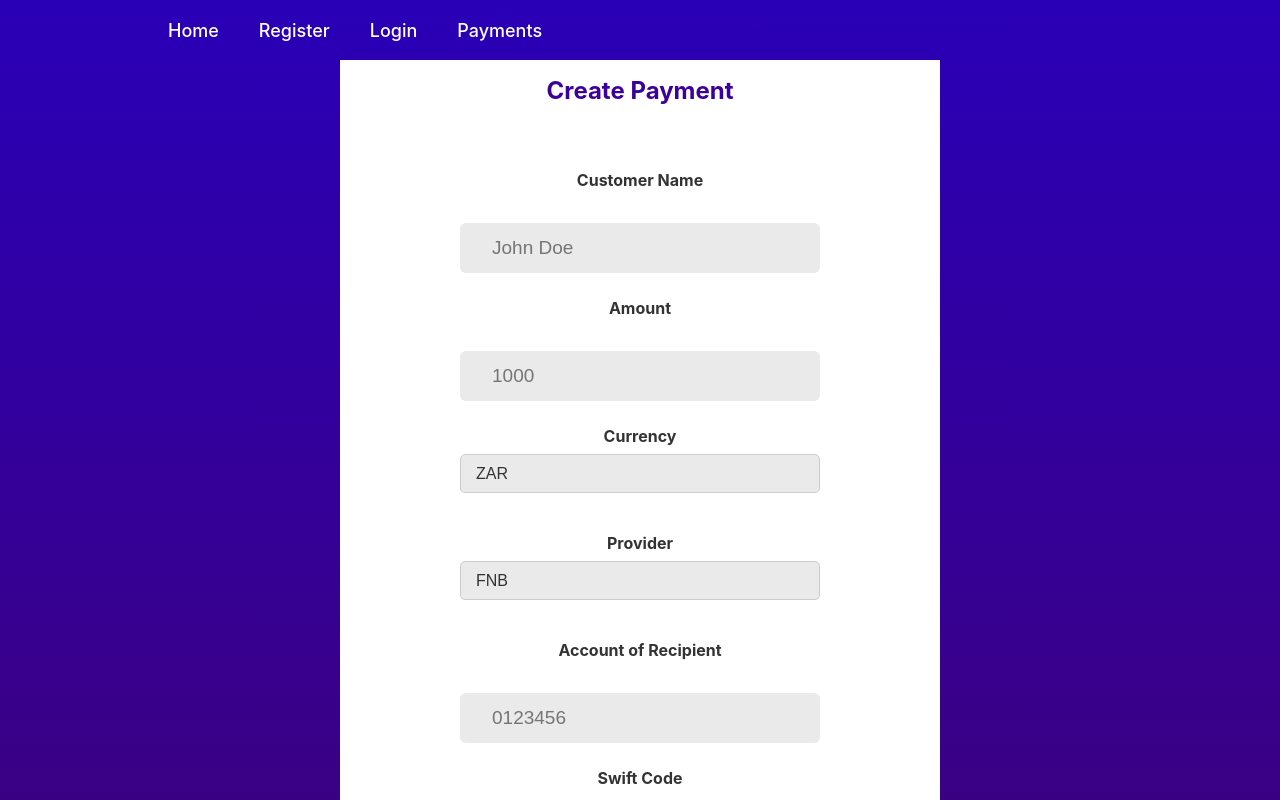
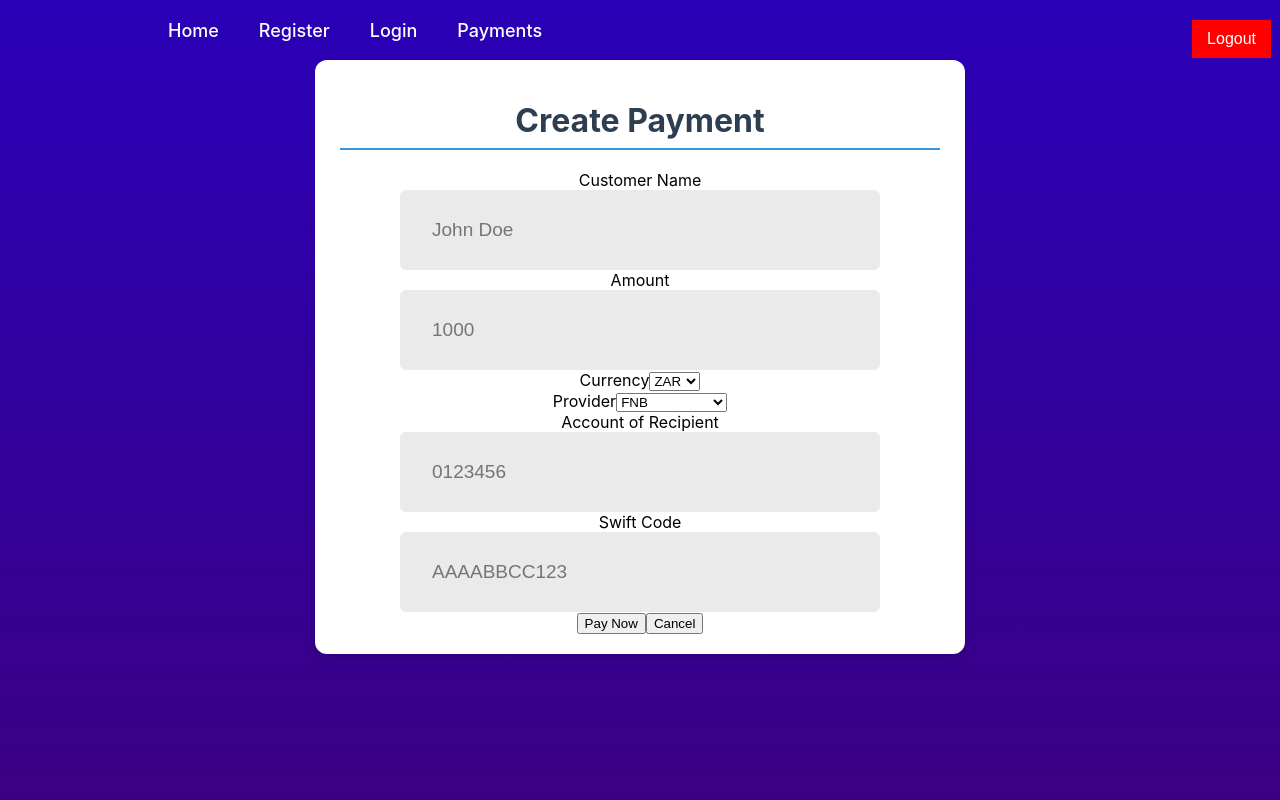
Before and after one commit to ST10092095/apds7311-part-2-mtm-soultions, a React (Create React App) app in the folder APDS7311_POE_Task2_MTM_Solutions_Gr2/frontend/: page /create in a window 1280 px wide. Shown: the top 800 px of the page. Built offline with nearby package versions, Linux system fonts and the light colour scheme.

Commit message:
Implemented Logout Button

```diff
--- a/APDS7311_POE_Task2_MTM_Solutions_Gr2/frontend/src/components/Navbar.css
+++ b/APDS7311_POE_Task2_MTM_Solutions_Gr2/frontend/src/components/Navbar.css
@@ -19,3 +19,15 @@
     margin-left: 40px;
     text-decoration: none;
 }
+
+.logout-button {
+    float: right;
+    background-color: #ff0000; /* red background color */
+    color: #fff; /* white text color */
+    border: none;
+    padding: 10px 15px;
+    font-size: 16px;
+    cursor: pointer;
+    justify-content: space-between;
+    margin-left: 650px;
+  }
--- a/APDS7311_POE_Task2_MTM_Solutions_Gr2/frontend/src/components/navbar.js
+++ b/APDS7311_POE_Task2_MTM_Solutions_Gr2/frontend/src/components/navbar.js
@@ -1,8 +1,16 @@
 import React from "react";
-import { NavLink } from "react-router-dom";
+import { NavLink, useNavigate  } from "react-router-dom";
 import './Navbar.css'
 
 const Navbar = () => {
+
+    const navigate = useNavigate();
+
+    const handleLogout = () => {
+        localStorage.removeItem("token");
+        navigate("/login");
+    };
+
     return (
         <header className="nav_header">
             <nav className="navbar">
@@ -15,6 +23,8 @@ const Navbar = () => {
 
                         <NavLink to="/payment">Payments</NavLink>
 
+                        <button className="logout-button" onClick={handleLogout}>Logout</button>
+
             </nav>
         </header>
 
--- a/APDS7311_POE_Task2_MTM_Solutions_Gr2/frontend/src/components/payment/EditPayment.js
+++ b/APDS7311_POE_Task2_MTM_Solutions_Gr2/frontend/src/components/payment/EditPayment.js
@@ -1,145 +1,145 @@
-import React, { useState, useEffect } from "react";
-import axios from "axios";
-import { useNavigate, useParams } from "react-router-dom";
-import './payment.css';
+// import React, { useState, useEffect } from "react";
+// import axios from "axios";
+// import { useNavigate, useParams } from "react-router-dom";
+// import './payment.css';
 
-function EditPayment() {
-    const { id } = useParams();
-    const navigate = useNavigate();
-    const [payments, setPayments] = useState([]);
-    const [error, setError] = useState('');
-    const currencies = [
-        "ZAR",
-        "EUR",
-        "USD",
-        "GBP"
-    ];
-    const providers = [
-        "FNB",
-        "Capitec",
-        "Netbank",
-        "Standard Bank",
-        "Investec",
-        "ABSA",
-        "Bidvest Bank"
-    ]
+// function EditPayment() {
+//     const { id } = useParams();
+//     const navigate = useNavigate();
+//     const [payments, setPayments] = useState([]);
+//     const [error, setError] = useState('');
+//     const currencies = [
+//         "ZAR",
+//         "EUR",
+//         "USD",
+//         "GBP"
+//     ];
+//     const providers = [
+//         "FNB",
+//         "Capitec",
+//         "Netbank",
+//         "Standard Bank",
+//         "Investec",
+//         "ABSA",
+//         "Bidvest Bank"
+//     ]
 
 
-    useEffect(() => {
-        const fetchPayments = async () => {
-            try {
-                const token = localStorage.getItem('token');
-                const response = await axios.get(`/api/${id}`, {
-                    headers: {
-                        Authorization: `Bearer ${token}`
-                    }
-                });
-                setPayments(response.data);
-            } catch (err) {
-                setError('Error fetching the payment for editing');
-            }
-        }
-        fetchPayments();
-    }, [id]);
+//     useEffect(() => {
+//         const fetchPayments = async () => {
+//             try {
+//                 const token = localStorage.getItem('token');
+//                 const response = await axios.get(`/api/${id}`, {
+//                     headers: {
+//                         Authorization: `Bearer ${token}`
+//                     }
+//                 });
+//                 setPayments(response.data);
+//             } catch (err) {
+//                 setError('Error fetching the payment for editing');
+//             }
+//         }
+//         fetchPayments();
+//     }, [id]);
 
-    const editPayment = async (e) => {
-        e.preventDefault();
-        try {
-            const token = localStorage.getItem('token');
-            await axios.put(`/api/${id}`, {
-                customer: payments.customer,
-                amount: payments.amount,
-                currency: payments.currency,
-                provider: payments.provider,
-                recipientAccount: payments.recipientAccount,
-                swiftCode: payments.swiftCode
+//     const editPayment = async (e) => {
+//         e.preventDefault();
+//         try {
+//             const token = localStorage.getItem('token');
+//             await axios.put(`/api/${id}`, {
+//                 customer: payments.customer,
+//                 amount: payments.amount,
+//                 currency: payments.currency,
+//                 provider: payments.provider,
+//                 recipientAccount: payments.recipientAccount,
+//                 swiftCode: payments.swiftCode
 
-            },
-            {
-                headers: {
-                    Authorization: `Bearer ${token}`
-                }
-            });
-            navigate('/payment');
-        } catch (err) {
-            console.log("Error in editing of payments: ", err);
-        }
-    }
-    return (
-        <div className="paymentcontainer">
-            <h1 className="title">Edit Payment</h1>
-            {error && <p style={{ color: 'red' }}>{error}</p>}
-            <div>
-                <form className="form">
+//             },
+//             {
+//                 headers: {
+//                     Authorization: `Bearer ${token}`
+//                 }
+//             });
+//             navigate('/payment');
+//         } catch (err) {
+//             console.log("Error in editing of payments: ", err);
+//         }
+//     }
+//     return (
+//         <div className="paymentcontainer">
+//             <h1 className="title">Edit Payment</h1>
+//             {error && <p style={{ color: 'red' }}>{error}</p>}
+//             <div>
+//                 <form className="form">
 
-                    <label className="label">Customer: </label>
-                    <div className="input">
-                        <input
-                        type="text"
-                        value={payments.customer}
-                        onChange={(e) => setPayments({...payments, customer: e.target.value })} />
-                    </div>
+//                     <label className="label">Customer: </label>
+//                     <div className="input">
+//                         <input
+//                         type="text"
+//                         value={payments.customer}
+//                         onChange={(e) => setPayments({...payments, customer: e.target.value })} />
+//                     </div>
 
-                    <label className="label">Amount: </label>
-                    <div className="input">
-                        <input
-                        type="text"
-                        value={payments.amount}
-                        onChange={(e) => setPayments({...payments, amount: e.target.value })} />
-                    </div>
+//                     <label className="label">Amount: </label>
+//                     <div className="input">
+//                         <input
+//                         type="text"
+//                         value={payments.amount}
+//                         onChange={(e) => setPayments({...payments, amount: e.target.value })} />
+//                     </div>
 
-                    <div className="dropdown">
-                        <label className="label">Currency</label>
-                        <select value={payments.currency} onChange={(e) => setPayments({...payments, currency: e.target.value })}>
-                            {currencies.map((currency) => (
-                             <option key={currency} value={currency}>
-                                {currency}
-                             </option>
-                            ))}
-                        </select>
-                    </div>
+//                     <div className="dropdown">
+//                         <label className="label">Currency</label>
+//                         <select value={payments.currency} onChange={(e) => setPayments({...payments, currency: e.target.value })}>
+//                             {currencies.map((currency) => (
+//                              <option key={currency} value={currency}>
+//                                 {currency}
+//                              </option>
+//                             ))}
+//                         </select>
+//                     </div>
 
-                    <div className="dropdown">
-                        <label className="label">Provider</label>
-                        <select value={payments.provider} onChange={(e) => setPayments({...payments, provider: e.target.value })}>
-                            {providers.map((provider) => (
-                             <option key={provider} value={provider}>
-                                {provider}
-                             </option>
-                            ))}
-                        </select>
-                    </div>
+//                     <div className="dropdown">
+//                         <label className="label">Provider</label>
+//                         <select value={payments.provider} onChange={(e) => setPayments({...payments, provider: e.target.value })}>
+//                             {providers.map((provider) => (
+//                              <option key={provider} value={provider}>
+//                                 {provider}
+//                              </option>
+//                             ))}
+//                         </select>
+//                     </div>
 
-                    <label className="label">Recipient Account: </label>
-                    <div className="input">
-                        <input
-                        type="text"
-                        value={payments.recipientAccount}
-                        onChange={(e) => setPayments({...payments, recipientAccount: e.target.value })} />
-                    </div>
+//                     <label className="label">Recipient Account: </label>
+//                     <div className="input">
+//                         <input
+//                         type="text"
+//                         value={payments.recipientAccount}
+//                         onChange={(e) => setPayments({...payments, recipientAccount: e.target.value })} />
+//                     </div>
 
-                    <label className="label">Swift Code: </label>
-                    <div className="input">
-                        <input
-                          type="text"
-                          value={payments.swiftCode}
-                          onChange={(e) => setPayments({...payments, swiftCode: e.target.value })} />
-                    </div>
+//                     <label className="label">Swift Code: </label>
+//                     <div className="input">
+//                         <input
+//                           type="text"
+//                           value={payments.swiftCode}
+//                           onChange={(e) => setPayments({...payments, swiftCode: e.target.value })} />
+//                     </div>
 
-                    <div className="submit_container">
-                        <button className="submitbtn"
-                          onClick={editPayment}>
-                            Save Changes</button>
-                        <button className="cancelbtn"
-                          onClick={() => navigate('/payment')}>
-                            Cancel
-                        </button>
+//                     <div className="submit_container">
+//                         <button className="submitbtn"
+//                           onClick={editPayment}>
+//                             Save Changes</button>
+//                         <button className="cancelbtn"
+//                           onClick={() => navigate('/payment')}>
+//                             Cancel
+//                         </button>
 
-                    </div>
-                </form>
-            </div>
-        </div>
-    );
-}
+//                     </div>
+//                 </form>
+//             </div>
+//         </div>
+//     );
+// }
 
-export default EditPayment;
+// export default EditPayment;
--- a/APDS7311_POE_Task2_MTM_Solutions_Gr2/frontend/src/components/payment/GetPayments.js
+++ b/APDS7311_POE_Task2_MTM_Solutions_Gr2/frontend/src/components/payment/GetPayments.js
@@ -42,8 +42,6 @@ function GetPayments() {
                         <h3>Recipient Account: {payment.recipientAccount}</h3>
                         <h3>Swift Code: {payment.swiftCode}</h3>
                         <h3>Payment Date: {new Date(payment.paymentDate).toLocaleString()}</h3>
-                        <NavLink to={`/edit/${payment._id}`} className = "edit_btn">Edit</NavLink>
-                        <NavLink to={`/delete/${payment._id}`} className="del_btn">Delete</NavLink>
                     </li>)}
                 </ul>: <p>Loading... </p>}
     </div>
--- a/APDS7311_POE_Task2_MTM_Solutions_Gr2/frontend/src/components/payment/payment.css
+++ b/APDS7311_POE_Task2_MTM_Solutions_Gr2/frontend/src/components/payment/payment.css
@@ -1,198 +1,66 @@
-.paymentcontainer{
-    display: flex;
-    flex-direction: column;
-    margin: auto;
-    margin-top: 60px;
-    background: #fff;
-    padding-bottom: 30px;
-    width: 600px
+.paymentcontainer {
+  margin: 60px auto;
+  padding: 20px 25px;
+  background: #ffffff;
+  border-radius: 12px;
+  box-shadow: 0 4px 8px rgba(0, 0, 0, 0.1);
+  max-width: 600px;
+  width: 90%;
 }
 
-.title{
-    color: #3c009d;
-    font-size: 48px;
-    font-weight: 700;
+.paymentcontainer .title {
+  margin-bottom: 20px;
+  font-size: 2em;
+  color: #2c3e50;
+  text-align: center;
+  border-bottom: 2px solid #3498db;
+  padding-bottom: 8px;
 }
 
-
-.crt_btn{
-    background-color: #3c009d;
-    border: none;
-    border-radius: 5px;
-    color: white;
-    padding: 10px 20px;
-    text-align: center;
-    text-decoration: none;
-    display: inline-block;
-    font-size: 18px;
-    font-weight: bold;
-    margin: 4px 2px;
-    cursor: pointer;
-    transition: background-color 0.3s ease, color 0.3s ease;
+.paymentcontainer .crt_btn {
+  display: inline-block;
+  margin-bottom: 20px;
+  padding: 10px 15px;
+  background-color: #3498db;
+  color: #ffffff;
+  text-decoration: none;
+  border-radius: 8px;
+  text-align: center;
+  transition: background-color 0.3s ease;
 }
 
-.crt_btn:hover{
-    background-color: #fff;
-    color: #3c009d;
+.paymentcontainer .crt_btn:hover {
+  background-color: #2980b9;
 }
 
-.edit_btn{
-    background-color: #3c009d;
-    border: none;
-    border-radius: 5px;
-    color: white;
-    padding: 10px 20px;
-    text-align: center;
-    text-decoration: none;
-    display: inline-block;
-    font-size: 18px;
-    font-weight: bold;
-    margin: 4px 2px;
-    cursor: pointer;
-    transition: background-color 0.3s ease, color 0.3s ease;
+.paymentcontainer ul {
+  list-style-type: none;
+  padding: 0;
+  margin: 0;
 }
 
-.edit_btn:hover{
-    background-color: #fff;
-    color: #3c009d;
+.paymentcontainer li {
+  background-color: #f4f6f8;
+  margin-bottom: 15px;
+  padding: 15px;
+  border-radius: 8px;
+  box-shadow: 0 2px 4px rgba(0, 0, 0, 0.1);
 }
 
-.del_btn{
-    background-color: #3c009d;
-    border: none;
-    border-radius: 5px;
-    color: white;
-    padding: 10px 20px;
-    text-align: center;
-    text-decoration: none;
-    display: inline-block;
-    font-size: 18px;
-    font-weight: bold;
-    margin: 4px 2px;
-    cursor: pointer;
-    transition: background-color 0.3s ease, color 0.3s ease;
+.paymentcontainer h3 {
+  margin: 5px 0;
+  font-size: 1.1em;
+  color: #34495e;
 }
 
-.del_btn:hover{
-    background-color: #fff;
-    color: #3c009d;
+.paymentcontainer p {
+  color: #e74c3c;
+  font-weight: bold;
+  text-align: center;
 }
 
-.form{
-    display: flex;
-    margin-top: 55px;
-    flex-direction: column;
-    gap: 25px;
+.paymentcontainer .loading {
+  color: #555;
+  text-align: center;
+  font-style: italic;
 }
-
-.input{
-    display: flex;
-    align-items: center;
-    margin: auto;
-    width: 360px;
-    height: 50px;
-    background: #eaeaea;
-    border-radius: 6px;
-}
-
-input[type="number"]::-webkit-inner-spin-button {
-    -webkit-appearance: none;
-    margin: 0;
-}
-
-.dropdown {
-    display: flex;
-    flex-direction: column;
-    margin-bottom: 15px;
-  }
-
-  /* Select (dropdown) styling */
-  .dropdown select {
-    width: 360px;
-    align-self: center;
-    padding: 10px 15px;
-    font-size: 16px;
-    color: #333;
-    background-color: #eaeaea; /* Light background */
-    border: 1px solid #ccc; /* Border color */
-    border-radius: 5px; /* Rounded corners */
-    appearance: none; /* Remove default arrow in most browsers */
-    transition: border-color 0.3s ease, box-shadow 0.3s ease;
-    cursor: pointer;
-  }
-
-  /* Hover and focus effects */
-  .dropdown select:hover{
-    background-color: #3c009d;
-    color: #ffffff;
-  }
-  .dropdown select:focus {
-    border-color: #3c009d; /* Change border color on hover */
-    box-shadow: 0 0 5px rgba(0, 123, 255, 0.5); /* Slight shadow on hover */
-    outline: none; /* Remove default focus outline */
-  }
-
-  /* Option styling (optional) */
-  .dropdown option {
-    font-size: 16px;
-    color: #333;
-    background-color: #fff; /* Background for options */
-    padding: 10px; /* Padding for each option */
-  }
-  .dropdown option:hover {
-    background-color: #3c009d;
-    color: #080808;
-  }
-
-.label{
-    font-size: 16px;
-    margin-bottom: 8px;
-    font-weight: bold;
-    color: #333;
-}
-
-.submit_container{
-    display: flex;
-    flex-direction: column;
-    gap: 30px;
-    margin: 50px 200px;
-}
-
-.submitbtn{
-    display: flex;
-    justify-content: center;
-    align-items: center;
-    color: #fff;
-    background: #4c00b4;
-    border-radius: 5px;
-    font-size: 19px;
-    font-weight: 700;
-    cursor: pointer;
-}
-.submitbtn:hover{
-    background-color: #fff;
-    color: #3c009d;
-}
-
-.cancelbtn {
-    background-color: #f44336;
-    border: none;
-    border-radius: 5px;
-    color: white;
-    padding: 10px 20px;
-    text-align: center;
-    text-decoration: none;
-    display: inline-block;
-    font-size: 19px;
-    font-weight: bold;
-    margin: 4px 2px;
-    cursor: pointer;
-    transition: background-color 0.3s ease, color 0.3s ease;
-}
-
-
-.cancelbtn:hover {
-    background-color: #fff;
-    color: #f44336;
-    border: 2px solid #f44336;
-}
--- a/APDS7311_POE_Task2_MTM_Solutions_Gr2/frontend/src/components/transaction/transaction.css
+++ b/APDS7311_POE_Task2_MTM_Solutions_Gr2/frontend/src/components/transaction/transaction.css
@@ -1,61 +1,83 @@
 .tcontainer {
-    width: 80%;
-    margin: 0 auto;
-    margin-top: 60px;
-    padding: 20px;
+    width: 90%;
+    max-width: 800px;
+    margin: 60px auto;
+    padding: 25px;
     background-color: #f9f9f9;
-    border-radius: 8px;
-    box-shadow: 0px 4px 8px rgba(0, 0, 0, 0.1);
+    border-radius: 12px;
+    box-shadow: 0 4px 12px rgba(0, 0, 0, 0.1);
 }
 
 .title {
-    font-size: 1.5em;
-    margin-bottom: 10px;
+    font-size: 2em;
+    margin-bottom: 15px;
+    color: #2c3e50;
+    text-align: center;
+    border-bottom: 2px solid #3498db;
+    padding-bottom: 8px;
 }
 
 .error {
-    color: red;
+    color: #e74c3c;
+    font-weight: bold;
+    text-align: center;
 }
 
 .transaction-item {
     display: flex;
-    align-items: center;
-    margin-bottom: 15px;
-    padding: 10px;
+    align-items: flex-start;
+    margin-bottom: 20px;
+    padding: 15px;
     background-color: #ffffff;
     border: 1px solid #e0e0e0;
-    border-radius: 5px;
+    border-radius: 8px;
+    box-shadow: 0 2px 6px rgba(0, 0, 0, 0.05);
 }
 
 .transaction-details {
-    margin-left: 10px;
+    margin-left: 12px;
+    color: #34495e;
 }
 
 .transaction-details p {
-    margin: 0;
-    padding: 2px 0;
+    margin: 4px 0;
+    padding: 3px 0;
+    font-size: 1em;
 }
 
 .verify-button {
     display: inline-block;
-    padding: 8px 16px;
-    background-color: #4caf50;
+    padding: 10px 20px;
+    background-color: #3498db;
     color: white;
     border: none;
-    border-radius: 4px;
+    border-radius: 6px;
     cursor: pointer;
     font-size: 1em;
+    transition: background-color 0.3s ease;
 }
 
 .verify-button:hover {
-    background-color: #45a049;
+    background-color: #2980b9;
 }
 
 .banks-container {
-    margin: 20px auto;
-    padding: 20px;
+    margin: 40px auto;
+    padding: 25px;
     border-radius: 12px;
     background-color: #ffffff;
-    box-shadow: 0 4px 8px rgba(0, 0, 0, 0.1);
-    max-width: 600px;
-  }
+    box-shadow: 0 4px 10px rgba(0, 0, 0, 0.1);
+    max-width: 700px;
+}
+
+.banks-container h3 {
+    margin-bottom: 15px;
+    font-size: 1.6em;
+    color: #2c3e50;
+}
+
+.banks-container p {
+    margin: 5px 0;
+    font-size: 1em;
+    color: #555555;
+}
```
